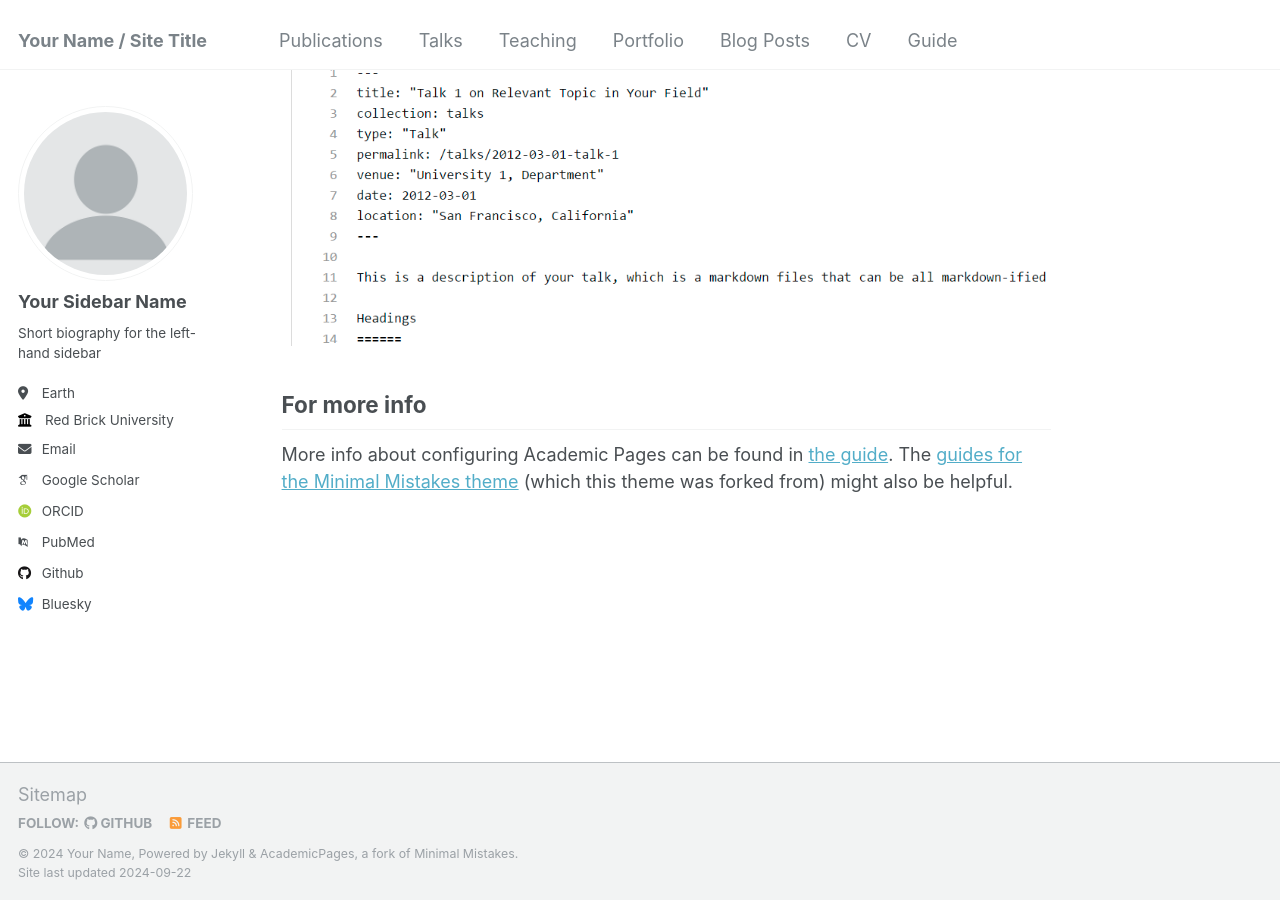
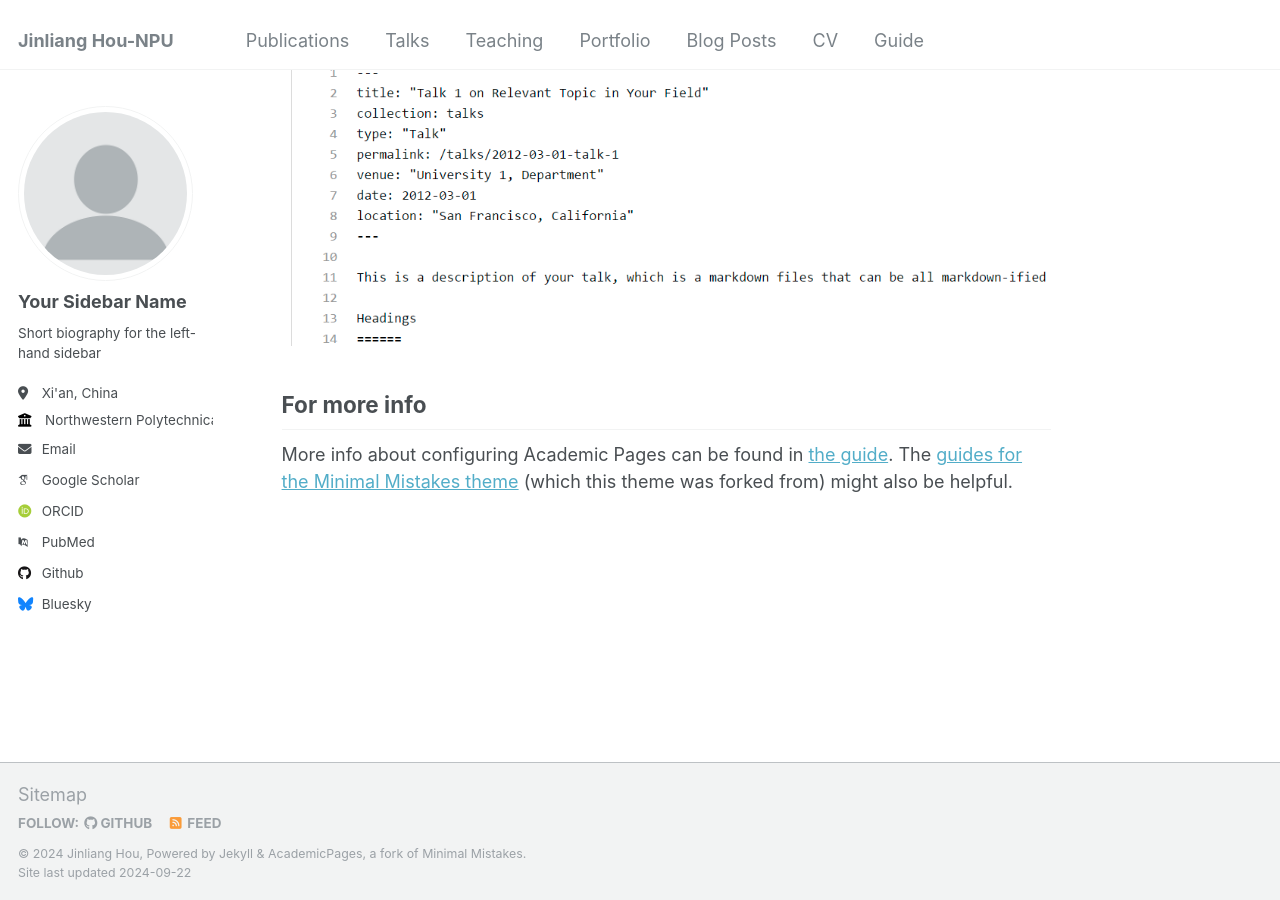
Before and after one commit to murphyhoucn/houjinliangcv, a Jekyll site: the page built from _pages/about.md, in a window 1280 px wide and 900 px high, scrolled down 2643 px. Built offline with Jekyll 4.4.1, drawn with Linux system fonts in a browser that asks for light colours; some web fonts are replaced.

Commit message:
Update _config.yml

```diff
--- a/_config.yml
+++ b/_config.yml
@@ -8,13 +8,13 @@
 
 # Basic Site Settings
 locale                   : "en-US"
-title                    : "Your Name / Site Title"
+title                    : "Jinliang Hou-NPU"
 title_separator          : "-"
-name                     : &name "Your Name"
+name                     : &name "Jinliang Hou"
 description              : &description "personal description"
-url                      : https://academicpages.github.io # the base hostname & protocol for your site e.g. "https://mmistakes.github.io"
+url                      : https://cosmicdusty.cc/houjinliangcv/ # the base hostname & protocol for your site e.g. "https://mmistakes.github.io"
 baseurl                  : "" # the subpath of your site, e.g. "/blog"
-repository               : "academicpages/academicpages.github.io"
+repository               : "murphyhoucn/houjinliangcv"
 
 # Site Author - The following control what appear as part of the author content on the side bar.
 #               If a field is blank the icon and link will not appear, otherwise it will be shown.
@@ -25,10 +25,10 @@ author:
   name             : "Your Sidebar Name"
   pronouns         : # example: "she/her"
   bio              : "Short biography for the left-hand sidebar"
-  location         : "Earth"
-  employer         : "Red Brick University"
+  location         : "Xi'an, China"
+  employer         : "Northwestern Polytechnical University"
   uri              : # URL
-  email            : "none@example.org"
+  email            : "cosmicdustycn@outlook.com"
 
   # Academic websites
   arxiv            : # URL - Update with the correct link to your profile
@@ -43,7 +43,7 @@ author:
   bitbucket        : # Username - Update with your username on the site
   codepen          : # Username
   dribbble         : # Username
-  github           : "academicpages"
+  github           : "murphyhoucn"
   kaggle           : # Username
   stackoverflow    : # User number or user number and name (i.e., use "1" or "1/jeff-atwood")
 
```
